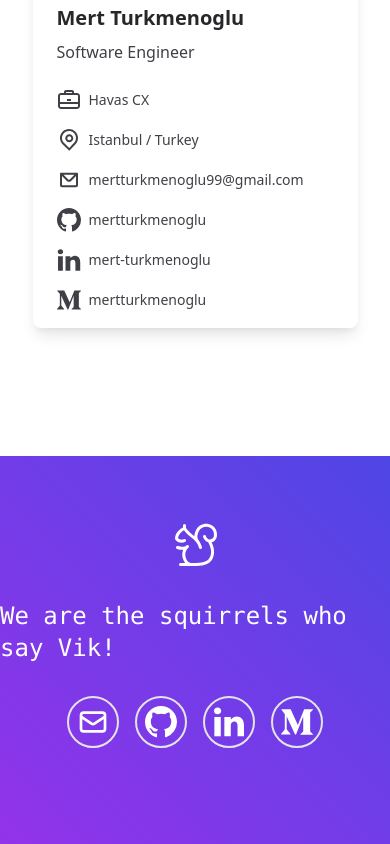
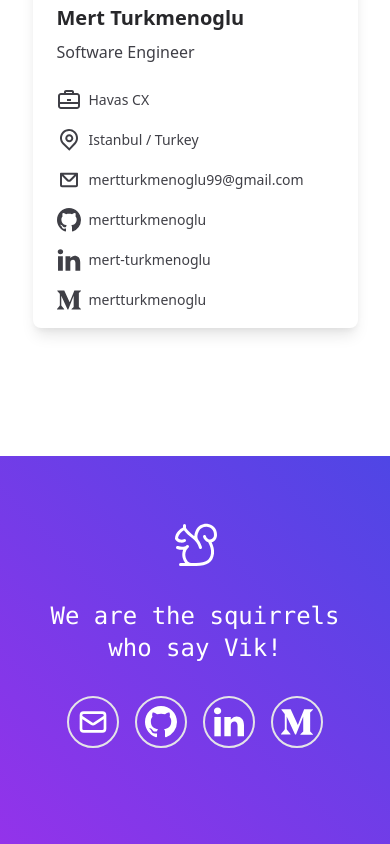
Before and after one commit to mertturkmenoglu/website, a Next.js app: page / in a window 390 px wide. Shown: the part 5196-6040 px from the top of the page. Built offline with nearby package versions, Linux system fonts and the light colour scheme.

Commit message:
Fix footer padding for mobile

```diff
--- a/components/Footer.tsx
+++ b/components/Footer.tsx
@@ -31,9 +31,11 @@ const Footer = ({ className }: Props) => {
   ];
 
   return (
-    <footer className={classnames('flex flex-col items-center py-16', className)}>
+    <footer className={classnames('flex flex-col items-center py-16 px-8', className)}>
       <SquirrelLogo className="text-white h-12 w-12" />
-      <h1 className="text-white mt-8 text-2xl font-mono">We are the squirrels who say Vik!</h1>
+      <h1 className="text-white mt-8 text-2xl font-mono text-center">
+        We are the squirrels who say Vik!
+      </h1>
       <nav className="my-8">
         <ul className="flex space-x-4">
           {navItems.map((item) => (
```
